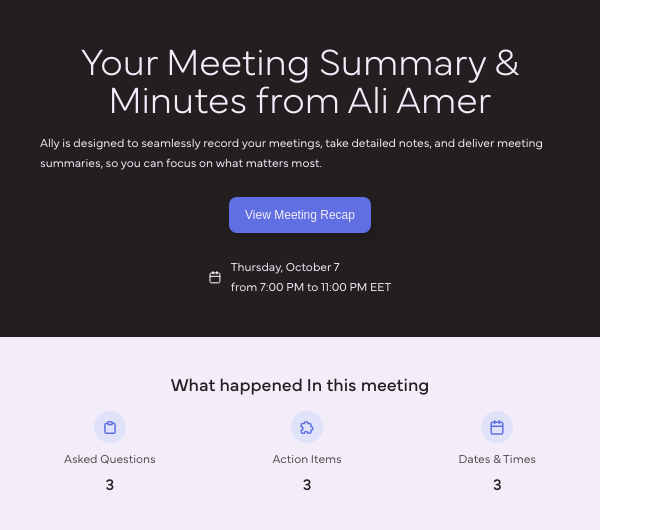
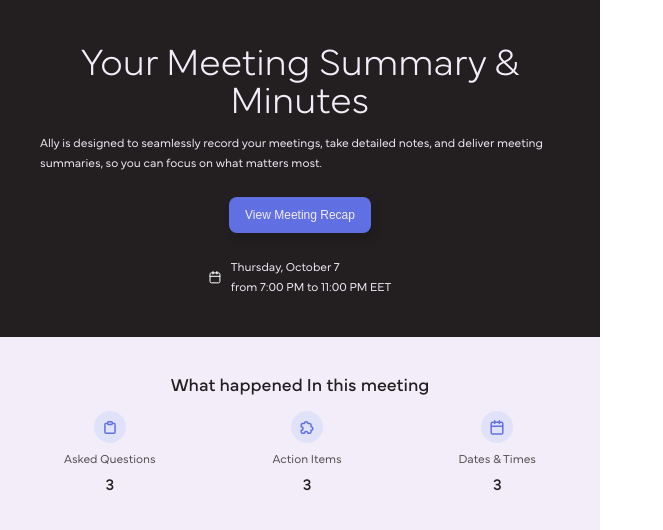
Before and after one commit to Metwesh/ally, a website: page email(subscriber).html in a window 1280 px wide. Shown: the part 203-733 px from the top of the page, without its empty margins (0-663 px from the left). Drawn offline with Linux system fonts and the light colour scheme.

Commit message:
Update email subscriber header and adjust image width in index.html

```diff
--- a/email(subscriber).html
+++ b/email(subscriber).html
@@ -16,7 +16,7 @@
             <img src="assets/images/sphere-no-padding.png" alt="Sphere" />
         </div>
         <div class="header-container">
-            <h1>Your Meeting Summary & Minutes from Ali Amer</h1>
+            <h1>Your Meeting Summary & Minutes</h1>
             <p>Ally is designed to seamlessly record your meetings, take detailed notes, and deliver meeting summaries,
                 so you can focus on what matters most.</p>
             <button>
```
Also changed, not shown: index.html (+1 -1 lines).
